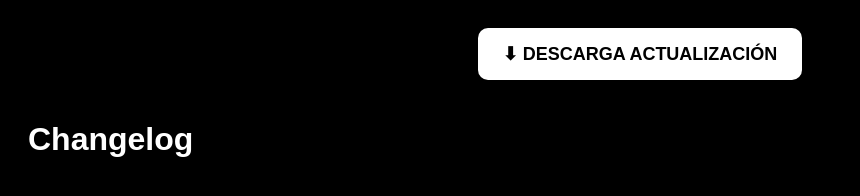
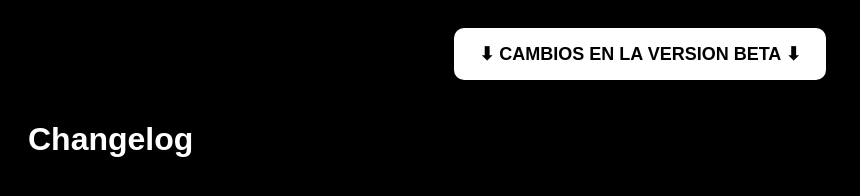
Before and after one commit to ThedarkSoldier996/ThedarkSoldier996.github.io, a plain HTML site: page beta/index.html in a window 1280 px wide. Shown: the whole page, without its empty margins (0-860 px from the left). Drawn offline with Linux system fonts and the light colour scheme; no server answers.

Commit message:
Update index.html

```diff
--- a/beta/index.html
+++ b/beta/index.html
@@ -26,7 +26,7 @@
       font-size:18px;
     "
   >
-  ⬇ DESCARGA ACTUALIZACIÓN
+  ⬇ CAMBIOS EN LA VERSION BETA  ⬇
   </a>
 
 </div>
```
